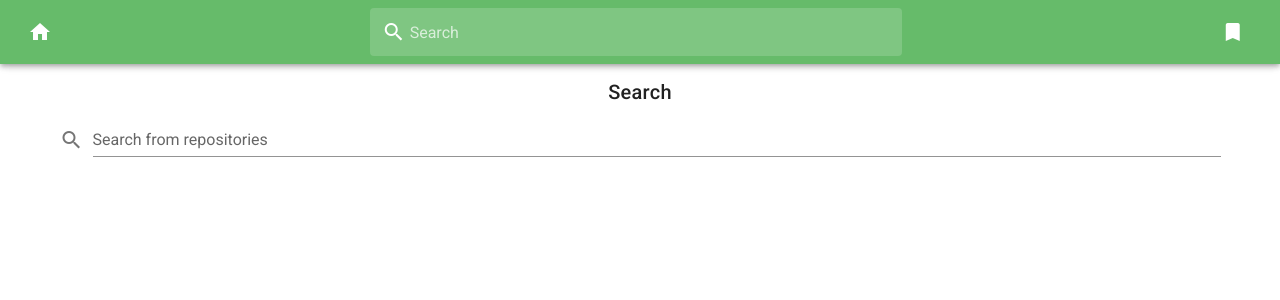
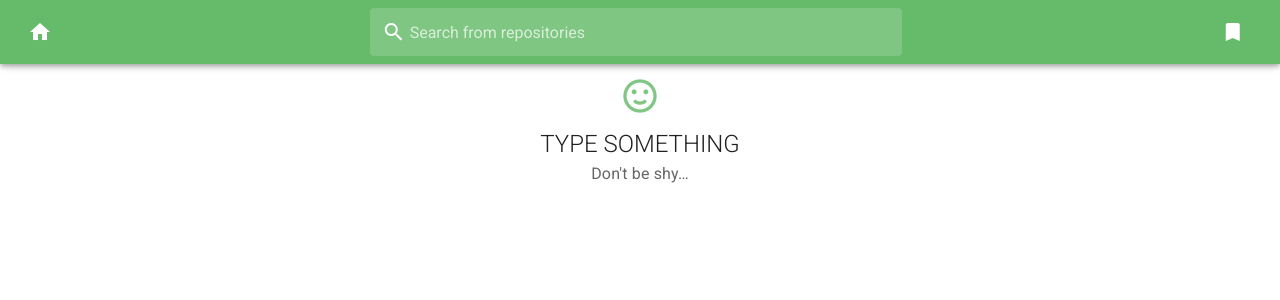
Before and after one commit to jpeldes/bookgithub, a Vue app: page /search in a window 1280 px wide. Shown: the top 300 px of the page. Built offline with nearby package versions, Linux system fonts and the light colour scheme.

Commit message:
move search to AppBar; show friendly messages in SearchView

```diff
--- a/src/components/AppBar.vue
+++ b/src/components/AppBar.vue
@@ -6,14 +6,7 @@
       </v-btn>
     </v-toolbar-title>
     <v-spacer />
-    <v-text-field
-      @focus="onSearchFocus"
-      flat
-      solo-inverted
-      hide-details
-      prepend-inner-icon="mdi-magnify"
-      label="Search"
-    />
+    <RepoSearchInput />
     <v-spacer />
     <v-btn icon to="/bookmarks" class="ml-2 mr-2">
       <v-badge color="blue" :content="bookmarkCount" :value="bookmarkCount">
@@ -23,17 +16,15 @@
   </v-app-bar>
 </template>
 <script>
-import router from "@/router";
+import RepoSearchInput from "@/components/RepoSearchInput.vue";
 export default {
+  components: {
+    RepoSearchInput
+  },
   computed: {
     bookmarkCount() {
       return this.$store.getters.bookmarkCount;
     }
-  },
-  methods: {
-    onSearchFocus: () => {
-      router.push("/search").catch(() => {});
-    }
   }
 };
 </script>
--- a/src/components/RepoSearchInput.vue
+++ b/src/components/RepoSearchInput.vue
@@ -1,15 +1,20 @@
 <template>
   <v-text-field
     v-model="q"
-    :prepend-icon="searchIcon"
-    label="Search from repositories"
+    @focus="onSearchFocus"
     autocomplete="pleasedont"
     :error-messages="errorMessage"
+    flat
+    solo-inverted
+    hide-details
+    :prepend-inner-icon="searchIcon"
+    label="Search from repositories"
   />
 </template>
 
 <script>
 import _ from "lodash";
+import router from "@/router";
 
 export default {
   computed: {
@@ -43,8 +48,12 @@ export default {
       } else {
         this.$store.commit("clearSearchResults");
         this.$store.commit("isSearching", { isSearching: false });
+        this.$store.commit("hasSearchFoundZero", { hasSearchFoundZero: false });
       }
-    }, 500)
+    }, 500),
+    onSearchFocus: () => {
+      router.push("/search").catch(() => {});
+    }
   }
 };
 </script>
--- a/src/store/index.js
+++ b/src/store/index.js
@@ -11,6 +11,7 @@ Vue.use(Vuex);
 export default new Vuex.Store({
   state: {
     search: {
+      hasSearchFoundZero: false,
       isSearching: false,
       query: "",
       errorMessage: "",
@@ -29,6 +30,9 @@ export default new Vuex.Store({
     },
     isSearching(state, payload) {
       state.search.isSearching = payload.isSearching;
+    },
+    hasSearchFoundZero(state, payload) {
+      state.search.hasSearchFoundZero = payload.hasSearchFoundZero;
     },
     updateSearchQuery(state, payload) {
       state.search.query = payload.q;
@@ -64,6 +68,7 @@ export default new Vuex.Store({
   actions: {
     searchRepos({ commit, state }, { query }) {
       commit("isSearching", { isSearching: true });
+      commit("hasSearchFoundZero", { hasSearchFoundZero: false });
       if (state.search.errorMessage !== "") {
         commit("updateSearchError", { errorMessage: "" });
       }
@@ -78,6 +83,7 @@ export default new Vuex.Store({
               ids,
               items
             });
+            commit("hasSearchFoundZero", { hasSearchFoundZero: ids.length === 0 });
           } else {
             // Avoid query mismatch
             // Better to cancel API call, though.
--- a/src/views/SearchView.vue
+++ b/src/views/SearchView.vue
@@ -1,10 +1,40 @@
 <template>
   <v-container>
-    <ViewHeading heading="Search" />
     <div>
-      <RepoSearchInput />
-    </div>
-    <div>
+      <v-row v-if="errorMessage">
+        <v-col cols="6" offset="3">
+          <v-alert type="error" text>{{ errorMessage }}</v-alert>
+        </v-col>
+      </v-row>
+
+      <v-row
+        v-if="!errorMessage && isSearchQueryEmpty && !isSearching && resultItemIds.length === 0"
+        justify="center"
+        class="text-center"
+      >
+        <v-col>
+          <div class="mb-3">
+            <v-icon x-large color="green lighten-2">mdi-emoticon-happy-outline</v-icon>
+          </div>
+          <div>
+            <h1 class="headline font-weight-light text-uppercase">Type something</h1>
+          </div>
+          <div class="subtitle-1 text--secondary">Don't be shy…</div>
+        </v-col>
+      </v-row>
+
+      <v-row v-if="hasSearchFoundZero" justify="center" class="text-center">
+        <v-col>
+          <div class="mb-3">
+            <v-icon x-large color="green lighten-2">mdi-ninja</v-icon>
+          </div>
+          <div>
+            <h1 class="headline font-weight-light text-uppercase">No Matches Found</h1>
+          </div>
+          <div class="subtitle-1 text--secondary">Please try another search.</div>
+        </v-col>
+      </v-row>
+
       <v-row>
         <v-col v-for="id in resultItemIds" :key="id" cols="12">
           <RepoCard :id="id" />
@@ -15,17 +45,25 @@
 </template>
 
 <script>
-import ViewHeading from "@/components/ViewHeading.vue";
 import RepoCard from "@/components/RepoCard.vue";
-import RepoSearchInput from "@/components/RepoSearchInput.vue";
 
 export default {
   components: {
-    ViewHeading,
-    RepoCard,
-    RepoSearchInput
+    RepoCard
   },
   computed: {
+    isSearchQueryEmpty() {
+      return this.$store.getters.getSearchQuery === "";
+    },
+    hasSearchFoundZero() {
+      return this.$store.state.search.hasSearchFoundZero;
+    },
+    isSearching() {
+      return this.$store.state.search.isSearching;
+    },
+    errorMessage() {
+      return this.$store.state.search.errorMessage;
+    },
     resultItemIds() {
       return this.$store.getters.getSearchResultIds;
     }
```
